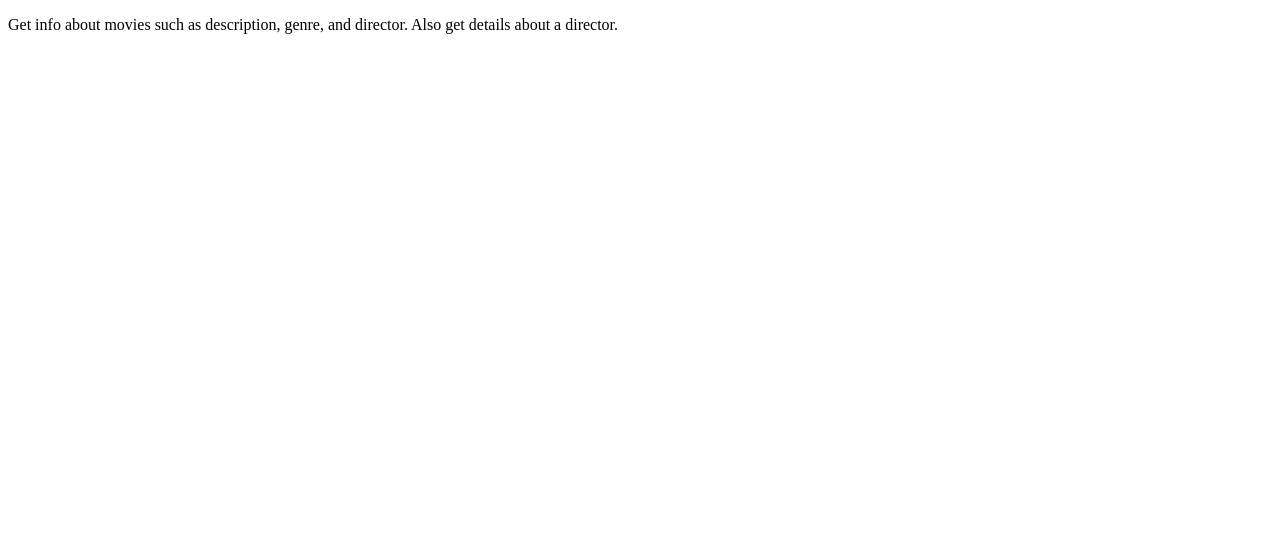
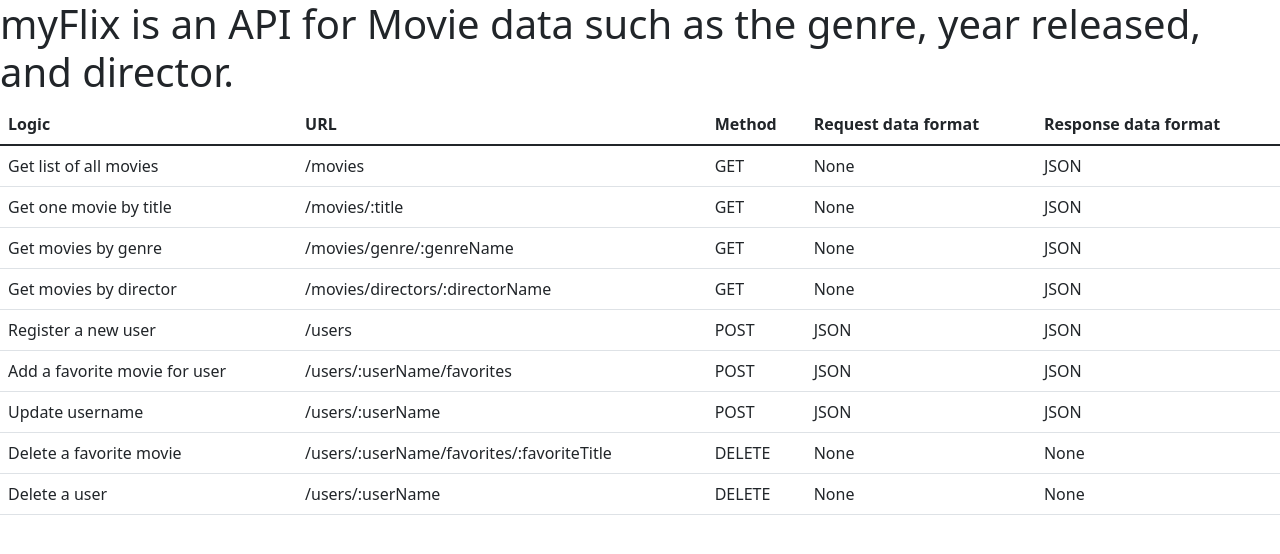
Before and after one commit to curtisgry/myflix-api, a website: page public/documentation.html in a window 1280 px wide. Drawn offline with nearby package versions, Linux system fonts and the light colour scheme.

Commit message:
add content to api documentation

```diff
--- a/public/documentation.html
+++ b/public/documentation.html
@@ -6,10 +6,133 @@
     <meta http-equiv="X-UA-Compatible" content="IE=edge">
     <meta name="viewport" content="width=device-width, initial-scale=1.0">
     <title>myFlix API</title>
+    <link href="https://cdn.jsdelivr.net/npm/bootstrap@5.1.3/dist/css/bootstrap.min.css" rel="stylesheet"
+        integrity="sha384-1BmE4kWBq78iYhFldvKuhfTAU6auU8tT94WrHftjDbrCEXSU1oBoqyl2QvZ6jIW3" crossorigin="anonymous">
 </head>
 
 <body>
-    <p>Get info about movies such as description, genre, and director. Also get details about a director.</p>
+    <h1>myFlix is an API for Movie data such as the genre, year released, and director. </h1>
+    <table class="table">
+        <thead>
+            <tr>
+                <th scope="col">Logic</th>
+                <th scope="col">URL</th>
+                <th scope="col">Method</th>
+                <th scope="col">Request data format</th>
+                <th scope="col">Response data format</th>
+            </tr>
+        </thead>
+        <tbody>
+            <tr>
+                <!-- Logic -->
+                <td>Get list of all movies</td>
+                <!-- URL -->
+                <td>/movies</td>
+                <!-- Method -->
+                <td>GET</td>
+                <!-- Req data -->
+                <td>None</td>
+                <!-- Res data -->
+                <td>JSON</td>
+            </tr>
+            <tr>
+                <!-- Logic -->
+                <td>Get one movie by title</td>
+                <!-- URL -->
+                <td>/movies/:title</td>
+                <!-- Method -->
+                <td>GET</td>
+                <!-- Req data -->
+                <td>None</td>
+                <!-- Res data -->
+                <td>JSON</td>
+            </tr>
+            <tr>
+                <!-- Logic -->
+                <td>Get movies by genre</td>
+                <!-- URL -->
+                <td>/movies/genre/:genreName</td>
+                <!-- Method -->
+                <td>GET</td>
+                <!-- Req data -->
+                <td>None</td>
+                <!-- Res data -->
+                <td>JSON</td>
+            </tr>
+            <tr>
+                <!-- Logic -->
+                <td>Get movies by director</td>
+                <!-- URL -->
+                <td>/movies/directors/:directorName</td>
+                <!-- Method -->
+                <td>GET</td>
+                <!-- Req data -->
+                <td>None</td>
+                <!-- Res data -->
+                <td>JSON</td>
+            </tr>
+            <tr>
+                <!-- Logic -->
+                <td>Register a new user</td>
+                <!-- URL -->
+                <td>/users</td>
+                <!-- Method -->
+                <td>POST</td>
+                <!-- Req data -->
+                <td>JSON</td>
+                <!-- Res data -->
+                <td>JSON</td>
+            </tr>
+            <tr>
+                <!-- Logic -->
+                <td>Add a favorite movie for user</td>
+                <!-- URL -->
+                <td>/users/:userName/favorites</td>
+                <!-- Method -->
+                <td>POST</td>
+                <!-- Req data -->
+                <td>JSON</td>
+                <!-- Res data -->
+                <td>JSON</td>
+            </tr>
+            <tr>
+                <!-- Logic -->
+                <td>Update username</td>
+                <!-- URL -->
+                <td>/users/:userName</td>
+                <!-- Method -->
+                <td>POST</td>
+                <!-- Req data -->
+                <td>JSON</td>
+                <!-- Res data -->
+                <td>JSON</td>
+            </tr>
+            <tr>
+                <!-- Logic -->
+                <td>Delete a favorite movie</td>
+                <!-- URL -->
+                <td>/users/:userName/favorites/:favoriteTitle</td>
+                <!-- Method -->
+                <td>DELETE</td>
+                <!-- Req data -->
+                <td>None</td>
+                <!-- Res data -->
+                <td>None</td>
+            </tr>
+            <tr>
+                <!-- Logic -->
+                <td>Delete a user</td>
+                <!-- URL -->
+                <td>/users/:userName</td>
+                <!-- Method -->
+                <td>DELETE</td>
+                <!-- Req data -->
+                <td>None</td>
+                <!-- Res data -->
+                <td>None</td>
+            </tr>
+        </tbody>
+    </table>
 
 </body>
 
```
